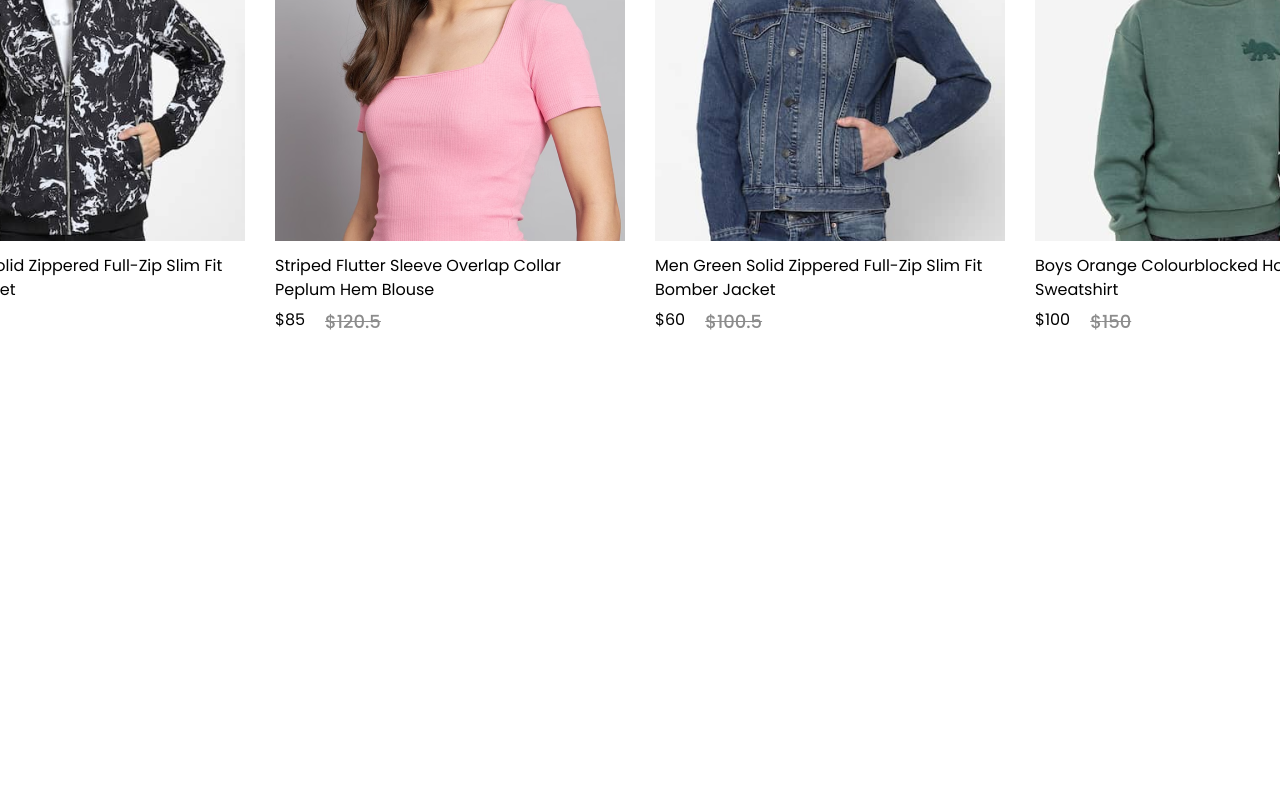
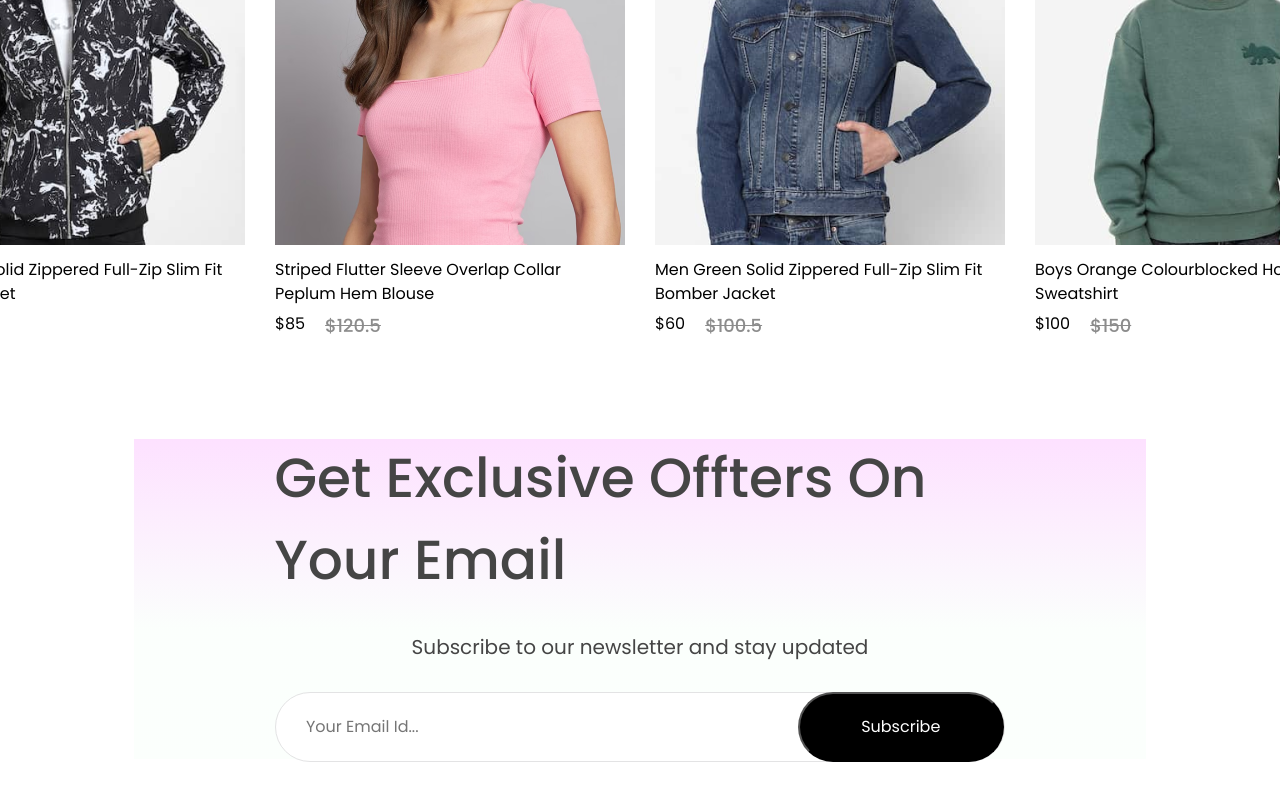
Before and after one commit to kiethohoai/shopper-ecommerce, a React (Vite) app: page / in a window 1280 px wide. Shown: the part 3113-3913 px from the top of the page. Before the commit the page ends 3448 px from the top, so only its background shows below. Built offline with nearby package versions, Linux system fonts and the light colour scheme; a web font is replaced by a local one.

Commit message:
8. NewLetters (UI)

```diff
--- a/src/components/newcollections/NewCollection.css
+++ b/src/components/newcollections/NewCollection.css
@@ -3,7 +3,7 @@
   flex-direction: column;
   align-items: center;
   gap: 10px;
-  height: 90vh;
+  margin-bottom: 100px;
 }
 
 .new-collections h1 {
--- /dev/null
+++ b/src/components/newsletter/NewLetters.css
@@ -0,0 +1,56 @@
+.newsletter {
+  width: 79%;
+  height: 40vh;
+  display: flex;
+  flex-direction: column;
+  justify-content: center;
+  align-items: center;
+  gap: 30px;
+  margin: auto;
+  padding: 0 140px;
+  margin-bottom: 150px;
+  background: linear-gradient(180deg, #fde1ff, #e1ffea22 60%);
+}
+
+.newsletter h1 {
+  color: #454545;
+  font-size: 55px;
+  font-weight: 500;
+}
+
+.newsletter p {
+  color: #454545;
+  font-size: 20px;
+}
+
+.newsletter div {
+  display: flex;
+  align-items: center;
+  justify-content: space-between;
+
+  background: white;
+  width: 730px;
+  height: 70px;
+  border-radius: 80px;
+  border: 1px solid #e3e3e4;
+}
+
+.newsletter input {
+  width: 500px;
+  margin-left: 30px;
+  border: none;
+  outline: none;
+  color: #616161;
+  font-family: inherit;
+  font-size: 16px;
+}
+
+.newsletter div button {
+  width: 210px;
+  height: 70px;
+  border-radius: 80px;
+  background: black;
+  color: white;
+  font-size: 16px;
+  cursor: pointer;
+}
--- /dev/null
+++ b/src/components/newsletter/NewLetters.jsx
@@ -0,0 +1,16 @@
+import "./NewLetters.css";
+
+const NewLetters = () => {
+  return (
+    <div className="newsletter">
+      <h1>Get Exclusive Offters On Your Email</h1>
+      <p>Subscribe to our newsletter and stay updated</p>
+      <div>
+        <input type="email" placeholder="Your Email Id..." />
+        <button>Subscribe</button>
+      </div>
+    </div>
+  );
+};
+
+export default NewLetters;
--- a/src/pages/Shop.jsx
+++ b/src/pages/Shop.jsx
@@ -1,5 +1,6 @@
 import Hero from "../components/hero/Hero";
 import NewCollection from "../components/newcollections/NewCollection";
+import NewLetters from "../components/newsletter/NewLetters";
 import Offers from "../components/offers/Offers";
 import Popular from "../components/popular/Popular";
 
@@ -10,6 +11,7 @@ const Shop = () => {
       <Popular />
       <Offers />
       <NewCollection />
+      <NewLetters />
     </div>
   );
 };
```
Also changed, not shown: pro.txt.
